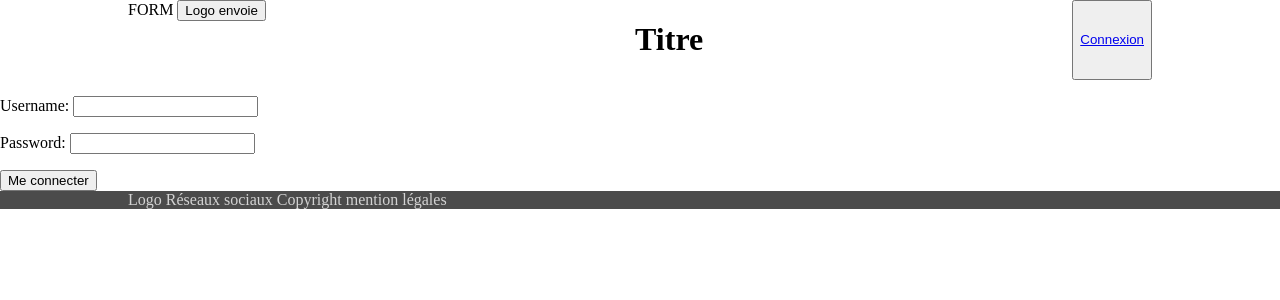
After one commit to Zypheone94/Blog, a Django app: template src/Blog/templates/connect.html in a window 1280 px wide. The commit adds this page. Shown: the top 300 px of the page. Run offline with Django 4.2, Linux system fonts and the light colour scheme; the template is opened without the code that fills it: values that come from a table or form of the project are taken from there, others are empty.

Commit message:
Création d'espace de connexion
ça marche yes

```diff
--- a/src/Blog/forms.py
+++ b/src/Blog/forms.py
@@ -17,10 +17,6 @@
             'email': forms.EmailInput
         }
 
-class ConnectForm(forms.ModelForm):
-    class Meta:
-        model = User
-        fields = [
-            'username',
-            'password'
-        ]
+class ConnectForm(forms.Form):
+    username = forms.CharField(max_length=40)
+    password = forms.CharField(widget=forms.PasswordInput)
--- a/src/Blog/templates/base.html
+++ b/src/Blog/templates/base.html
@@ -16,7 +16,7 @@
         {% if is_auth %}
             <p>Bonjour {{username}}</p>
         {% else %}
-            <button>Connexion</button>
+            <button> <a href="{% url 'connexion'%}">Connexion</a></button>
         {% endif %}
 
     </header>
--- /dev/null
+++ b/src/Blog/templates/connect.html
@@ -0,0 +1,13 @@
+{% extends 'base.html' %}
+
+{% block title %}
+    Connect
+{% endblock %}
+
+{% block section %}
+    <form method="POST">
+        {% csrf_token %}
+        {{ form.as_p }}
+        <button>Me connecter</button>
+    </form>
+{% endblock %}
--- a/src/Blog/urls.py
+++ b/src/Blog/urls.py
@@ -19,8 +19,8 @@
 from .views import index, signup, connect
 
 urlpatterns = [
-    path('', index),
+    path('', index, name="home"),
     path('signup/', signup),
-    path('connect/', connect),
+    path('connect/', connect, name="connexion"),
     path('admin/', admin.site.urls),
 ]
```
Also changed, not shown: src/Blog/views.py (+8 -3 lines), src/db.sqlite3.
